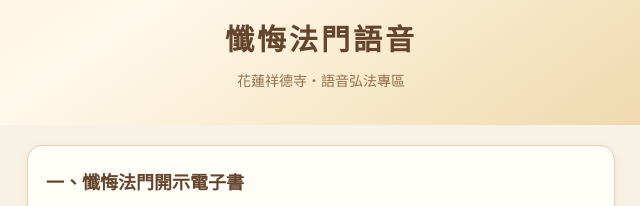
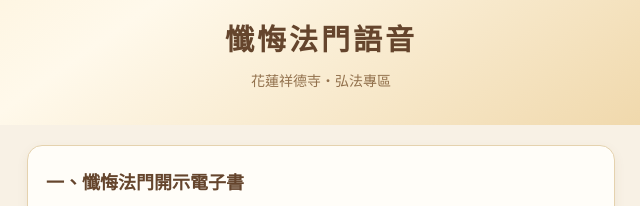
Before and after one commit to dennychiu/chanhui-famen-audio, a plain HTML site: page index.html in a window 1280 px wide. Shown: the part 350-556 px from the top of the page, 319-959 px from the left. Drawn offline with Linux system fonts and the light colour scheme.

Commit message:
Update title and subtitle in index.html

```diff
--- a/index.html
+++ b/index.html
@@ -5,7 +5,7 @@
 <meta charset="UTF-8">
 <meta name="viewport" content="width=device-width, initial-scale=1.0">
 <meta name="theme-color" content="#f8eedb">
-<title>懺悔法門語音｜花蓮祥德寺</title>
+<title>懺悔法門開示引導｜花蓮祥德寺</title>
 
 <style>
 * { box-sizing: border-box; }
@@ -82,7 +82,7 @@ footer {
   <img src="ksitigarbha.png" alt="地藏菩薩">
   <h1>懺悔法門語音</h1>
   <div class="subtitle">
-    花蓮祥德寺・語音弘法專區
+    花蓮祥德寺・弘法專區
   </div>
 </header>
 
```
